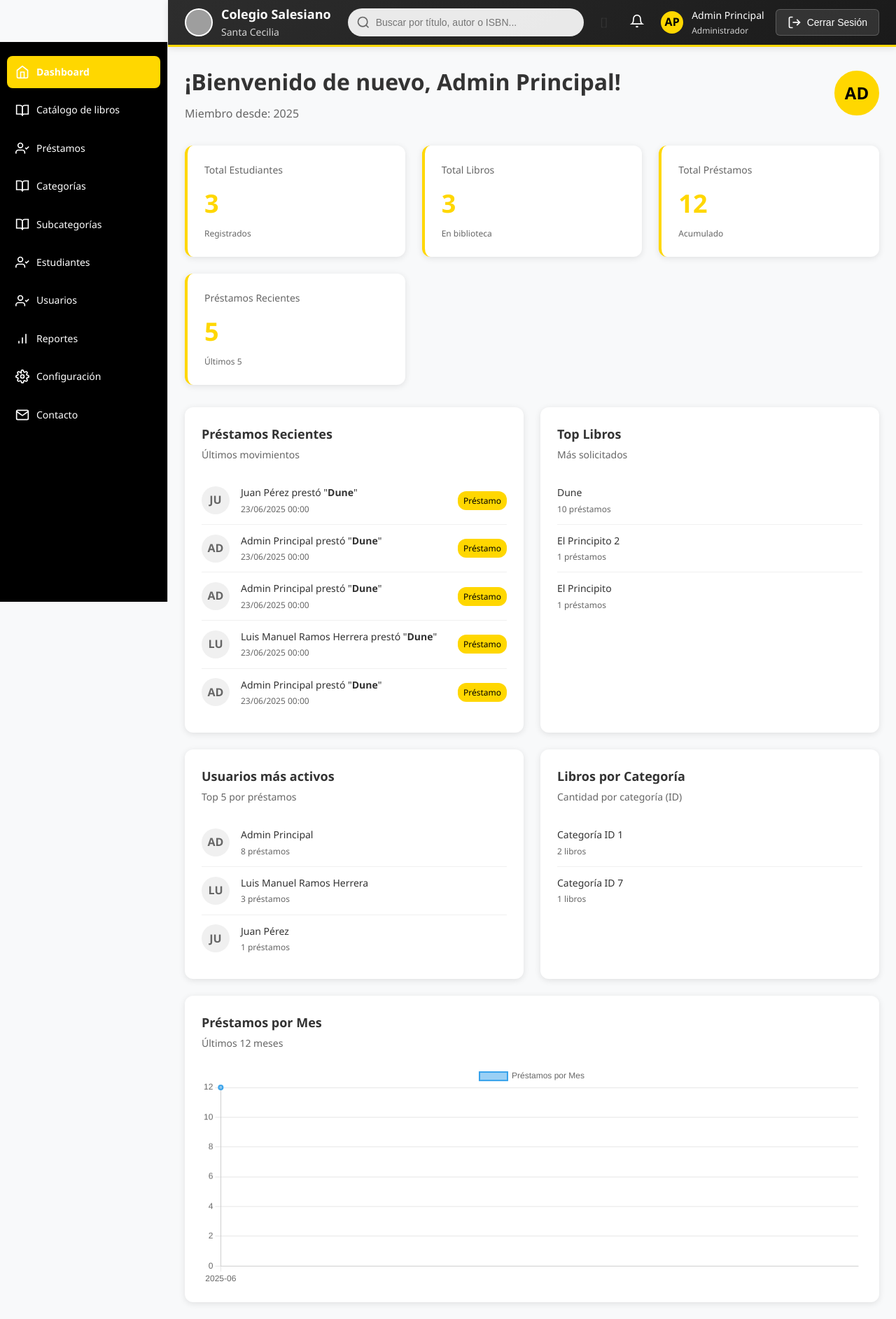
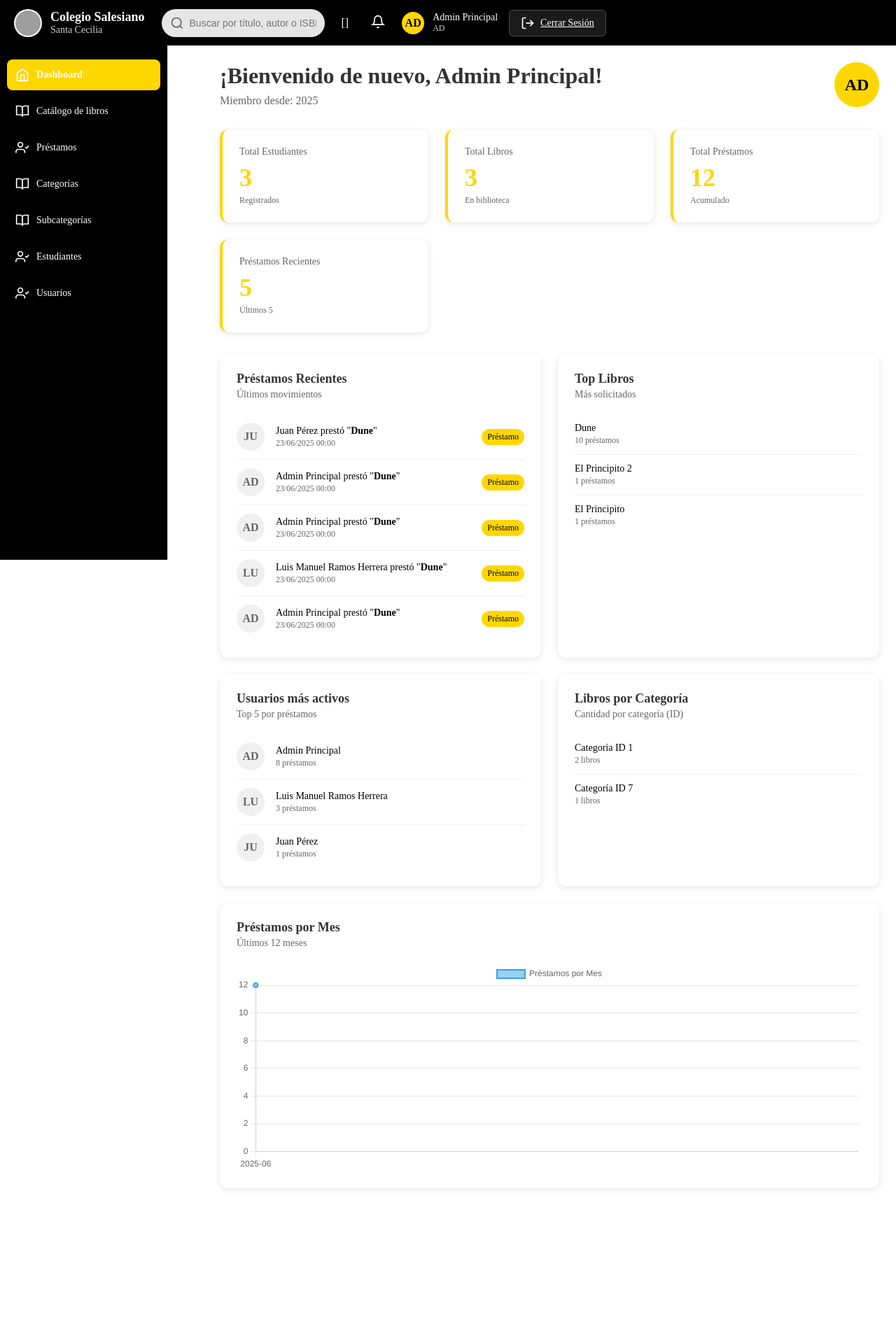
Before and after one commit to El1as2006/ProyectoGrad, a PHP site: page /ProyectoGrad-Logica-ProyectoGrad/Admin/index.php in a window 1280 px wide. Shown: the whole page at 70% size. After the commit the page ends 1700 px from the top, so only its background shows below. Run offline with PHP 8.4, Linux system fonts and the light colour scheme; a user stored in the database is signed in; data comes from the database, SQL or seed files in the repository; some libraries are stand-ins or nearby versions; grey boxes are pictures that could not be loaded.

Commit message:
EL PUTO SIDEBAR

```diff
--- a/Admin/index.php
+++ b/Admin/index.php
@@ -65,28 +65,46 @@ $usuarios_mas_prestamos = $top_usuarios ? $top_usuarios->fetch_all(MYSQLI_ASSOC)
         }
 
         body {
-            font-family: 'Segoe UI', Tahoma, Geneva, Verdana, sans-serif;
-            background-color: #f8f9fa;
-            color: #333;
-            line-height: 1.6;
+            margin: 0;
+            padding: 0;
         }
+
+        .main-content {
+            margin-left: 50px;
+            /* el contenido sí se corre para no tapar el sidebar */
+            margin-top: 65px;
+            /* para que no quede debajo del header */
+            padding: 20px;
+        }
+
 
         /* Header Styles */
         .header {
-            position: sticky;
+            position: fixed;
             top: 0;
-            z-index: 50;
+            left: 0;
             width: 100%;
-            background: linear-gradient(135deg, #2d2d2d 0%, #1a1a1a 100%);
-            border-bottom: 3px solid #FFD700;
-            box-shadow: 0 2px 10px rgba(0, 0, 0, 0.1);
+            /* cubrir toda la franja */
+            height: 65px;
+            background: #000;
+            /* mismo color que sidebar */
+            color: #fff;
+            display: flex;
+            align-items: center;
+            justify-content: space-between;
+            /* separa logo/busqueda de perfil/botón */
+            padding: 0 20px;
+            z-index: 1000;
         }
+
+
 
         .header-content {
             display: flex;
             align-items: center;
             height: 64px;
-            padding: 0 24px;
+            padding: 0 0;
+            /* ← elimina el espacio lateral */
             gap: 24px;
         }
 
@@ -625,26 +643,26 @@ $usuarios_mas_prestamos = $top_usuarios ? $top_usuarios->fetch_all(MYSQLI_ASSOC)
                     </svg>
                 </button>
                 <div class="user-info">
-                    <div class="avatar">AP</div>
+                    <div class="avatar"><?= strtoupper(substr($nombre, 0, 2)) ?></div>
                     <div class="user-details">
-                        <p class="user-name">Admin Principal</p>
-                        <p class="user-role">Administrador</p>
+                        <p class="user-name"><?= htmlspecialchars($nombre) ?></p>
+                        <p class="user-role"><?= strtoupper(substr($nombre, 0, 2)) ?></p>
                     </div>
                 </div>
-                <button class="logout-btn">
+                <a href="logout.php" class="logout-btn">
                     <svg class="icon" viewBox="0 0 24 24">
                         <path d="M9 21H5a2 2 0 0 1-2-2V5a2 2 0 0 1 2-2h4" />
                         <polyline points="16,17 21,12 16,7" />
                         <line x1="21" y1="12" x2="9" y2="12" />
                     </svg>
                     Cerrar Sesión
-                </button>
+                </a>
             </div>
         </div>
     </header>
+    <?php include 'sidebar.php'; ?>
+    <div class="main-layout">
 
-    <div class="main-layout">
-        <?php include "sidebar.php" ?>
         <main class="main-content">
             <div class="welcome-section">
                 <div>
@@ -839,14 +857,6 @@ $usuarios_mas_prestamos = $top_usuarios ? $top_usuarios->fetch_all(MYSQLI_ASSOC)
             });
         });
 
-        // Logout functionality
-        document.querySelector('.logout-btn').addEventListener('click', function () {
-            if (confirm('¿Estás seguro de que quieres cerrar sesión?')) {
-                console.log('Logging out...');
-                // Add logout logic here
-                window.location.href = 'login.php';
-            }
-        });
 
         // Notification button
         document.querySelector('.icon-button').addEventListener('click', function () {
--- a/Admin/sidebar.php
+++ b/Admin/sidebar.php
@@ -38,96 +38,6 @@
         stroke-width: 2;
     }
 </style>
-
-<aside class="sidebar">
-    <nav>
-        <a href="index.php" class="nav-button active">
-            <svg class="icon" viewBox="0 0 24 24">
-                <path d="M3 9l9-7 9 7v11a2 2 0 0 1-2 2H5a2 2 0 0 1-2-2z" />
-                <polyline points="9,22 9,12 15,12 15,22" />
-            </svg>
-            Dashboard
-        </a>
-
-        <a href="list_books.php" class="nav-button">
-            <svg class="icon" viewBox="0 0 24 24">
-                <path d="M2 3h6a4 4 0 0 1 4 4v14a3 3 0 0 0-3-3H2z" />
-                <path d="M22 3h-6a4 4 0 0 0-4 4v14a3 3 0 0 1 3-3h7z" />
-            </svg>
-            Catálogo de libros
-        </a>
-
-        <a href="list_loans.php" class="nav-button">
-            <svg class="icon" viewBox="0 0 24 24">
-                <path d="M16 21v-2a4 4 0 0 0-4-4H5a4 4 0 0 0-4 4v2" />
-                <circle cx="8.5" cy="7" r="4" />
-                <polyline points="17,11 19,13 23,9" />
-            </svg>
-            Préstamos
-        </a>
-
-        <a href="categorias.php" class="nav-button">
-            <svg class="icon" viewBox="0 0 24 24">
-                <path d="M2 3h6a4 4 0 0 1 4 4v14a3 3 0 0 0-3-3H2z" />
-                <path d="M22 3h-6a4 4 0 0 0-4 4v14a3 3 0 0 1 3-3h7z" />
-            </svg>
-            Categorías
-        </a>
-
-        <a href="subcategorias.php" class="nav-button">
-            <svg class="icon" viewBox="0 0 24 24">
-                <path d="M2 3h6a4 4 0 0 1 4 4v14a3 3 0 0 0-3-3H2z" />
-                <path d="M22 3h-6a4 4 0 0 0-4 4v14a3 3 0 0 1 3-3h7z" />
-            </svg>
-            Subcategorías
-        </a>
-
-        <a href="list_students.php" class="nav-button">
-            <svg class="icon" viewBox="0 0 24 24">
-                <path d="M16 21v-2a4 4 0 0 0-4-4H5a4 4 0 0 0-4 4v2" />
-                <circle cx="8.5" cy="7" r="4" />
-                <polyline points="17,11 19,13 23,9" />
-            </svg>
-            Estudiantes
-        </a>
-
-        <a href="list_users.php" class="nav-button">
-            <svg class="icon" viewBox="0 0 24 24">
-                <path d="M16 21v-2a4 4 0 0 0-4-4H5a4 4 0 0 0-4 4v2" />
-                <circle cx="8.5" cy="7" r="4" />
-                <polyline points="17,11 19,13 23,9" />
-            </svg>
-            Usuarios
-        </a>
-
-        <a href="reports.php" class="nav-button">
-            <svg class="icon" viewBox="0 0 24 24">
-                <line x1="12" y1="20" x2="12" y2="10" />
-                <line x1="18" y1="20" x2="18" y2="4" />
-                <line x1="6" y1="20" x2="6" y2="16" />
-            </svg>
-            Reportes
-        </a>
-
-        <a href="settings.php" class="nav-button">
-            <svg class="icon" viewBox="0 0 24 24">
-                <circle cx="12" cy="12" r="3" />
-                <path
-                    d="M19.4 15a1.65 1.65 0 0 0 .33 1.82l.06.06a2 2 0 0 1 0 2.83 2 2 0 0 1-2.83 0l-.06-.06a1.65 1.65 0 0 0-1.82-.33 1.65 1.65 0 0 0-1 1.51V21a2 2 0 0 1-2 2 2 2 0 0 1-2-2v-.09A1.65 1.65 0 0 0 9 19.4a1.65 1.65 0 0 0-1.82.33l-.06.06a2 2 0 0 1-2.83 0 2 2 0 0 1 0-2.83l.06-.06a1.65 1.65 0 0 0 .33-1.82 1.65 1.65 0 0 0-1.51-1H3a2 2 0 0 1-2-2 2 2 0 0 1 2-2h.09A1.65 1.65 0 0 0 4.6 9a1.65 1.65 0 0 0-.33-1.82l-.06-.06a2 2 0 0 1 0-2.83 2 2 0 0 1 2.83 0l.06.06a1.65 1.65 0 0 0 1.82.33H9a1.65 1.65 0 0 0 1 1.51V3a2 2 0 0 1 2-2 2 2 0 0 1 2 2v.09a1.65 1.65 0 0 0 1 1.51 1.65 1.65 0 0 0 1.82-.33l.06-.06a2 2 0 0 1 2.83 0 2 2 0 0 1 0 2.83l-.06.06a1.65 1.65 0 0 0-.33 1.82V9a1.65 1.65 0 0 0 1.51 1H21a2 2 0 0 1 2 2 2 2 0 0 1-2 2h-.09a1.65 1.65 0 0 0-1.51 1z" />
-            </svg>
-            Configuración
-        </a>
-
-        <a href="contact.php" class="nav-button">
-            <svg class="icon" viewBox="0 0 24 24">
-                <path d="M4 4h16c1.1 0 2 .9 2 2v12c0 1.1-.9 2-2 2H4c-1.1 0-2-.9-2-2V6c0-1.1.9-2 2-2z" />
-                <polyline points="22,6 12,13 2,6" />
-            </svg>
-            Contacto
-        </a>
-    </nav>
-
-</aside>
 
 <!-- sidebar.php -->
 <aside class="sidebar">
@@ -191,7 +101,7 @@
             Usuarios
         </a>
 
-        <a href="reports.php" class="nav-button">
+        <!-- <a href="reports.php" class="nav-button">
             <svg class="icon" viewBox="0 0 24 24">
                 <line x1="12" y1="20" x2="12" y2="10" />
                 <line x1="18" y1="20" x2="18" y2="4" />
@@ -215,7 +125,7 @@
                 <polyline points="22,6 12,13 2,6" />
             </svg>
             Contacto
-        </a>
+        </a> -->
     </nav>
 </aside>
 
@@ -223,13 +133,16 @@
     /* Sidebar */
     .sidebar {
         position: fixed;
-        top: 60px;
+        top: 65px;
+        /* lo empujamos debajo del header */
         left: 0;
         width: 240px;
-        height: 100vh;
+        height: calc(100vh - 65px);
+        /* para que no se solape con el header */
         background: #000;
         padding: 20px 10px;
     }
+
 
     /* Botones */
     .nav-button {
```
